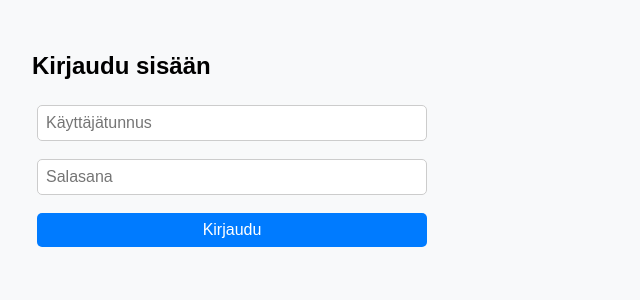
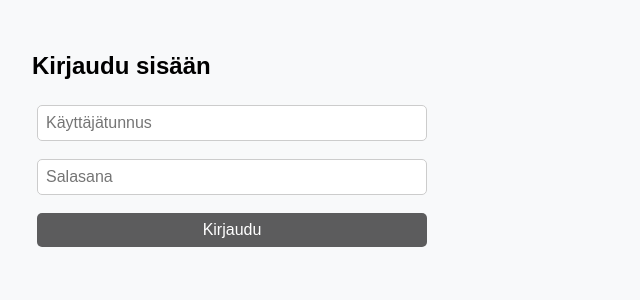
Before and after one commit to VesaMK-prog-Careeria/autonhuoltoFront, a React (Create React App) app: page / in a window 1280 px wide. Shown: the top 300 px of the page, without its empty margins (0-640 px from the left). Built offline with nearby package versions, Linux system fonts and the light colour scheme.

Commit message:
button korjaus osa2

```diff
--- a/src/App.css
+++ b/src/App.css
@@ -61,7 +61,7 @@ button {
 
 button {
   cursor: pointer;
-  background-color: #007bff;
+  background-color: #5c5c5d;
   color: white;
   border: none;
   border-radius: 5px;
```
